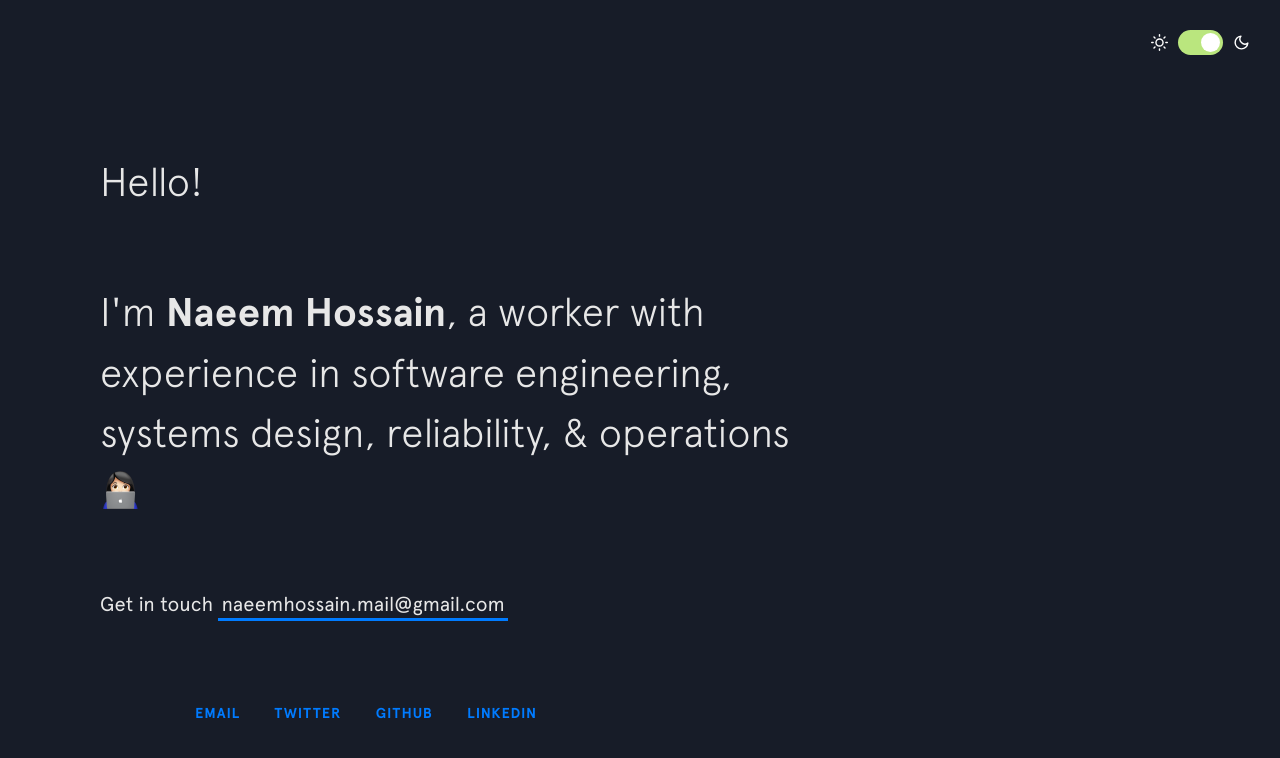
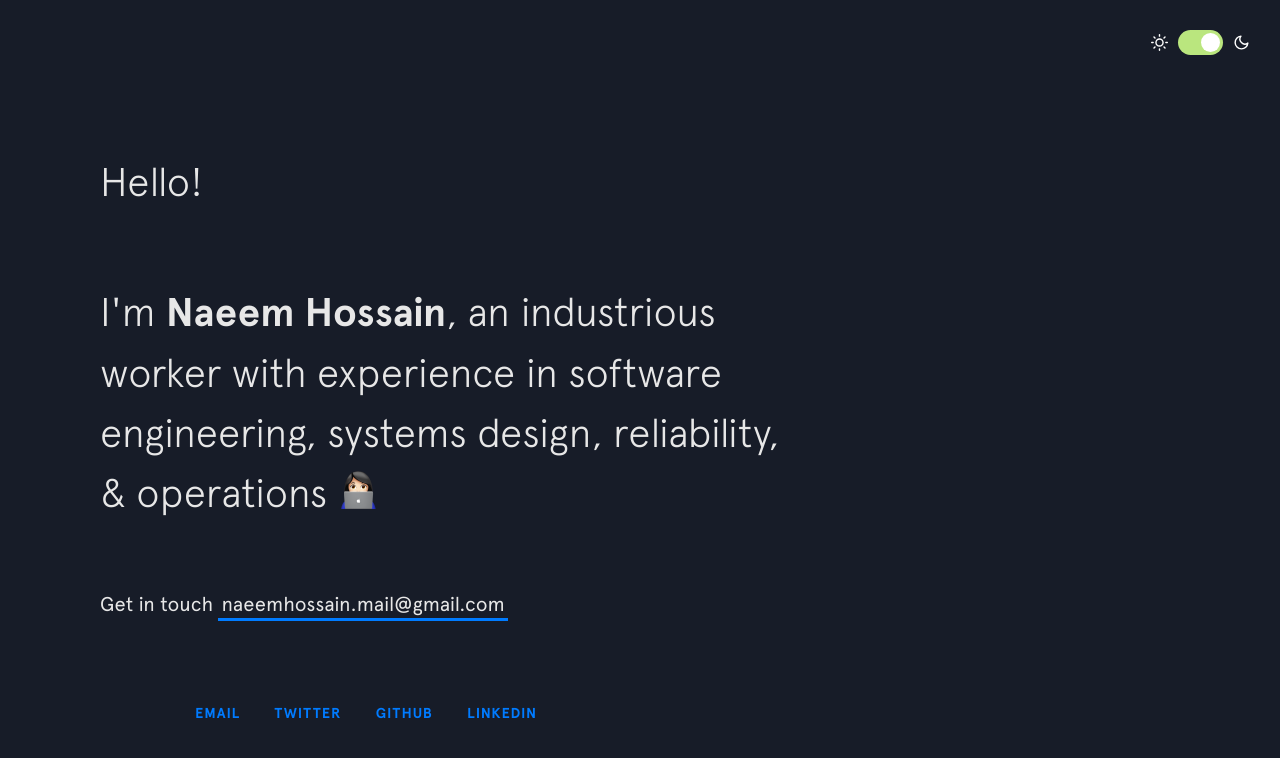
Before and after one commit to malenabashar/malenabashar.github.io, a Jekyll site: the page built from index.html, in a window 1280 px wide and 900 px high. Shown: the top 758 px of the window. Built offline with Jekyll 4.4.1, drawn with Linux system fonts in a browser that asks for light colours; nearby versions of some CDN libraries.

Commit message:
Updating website

```diff
--- a/_includes/intro.html
+++ b/_includes/intro.html
@@ -4,7 +4,7 @@
   </h1>
 
   <h2 class="intro__tagline">I'm
-    <span class="name">Naeem Hossain</span>, a worker with experience in software engineering, systems design, reliability, &amp; operations
+    <span class="name">Naeem Hossain</span>, an industrious worker with experience in software engineering, systems design, reliability, &amp; operations
     <span class="emoji technologist"></span>
   </h2>
 
```
